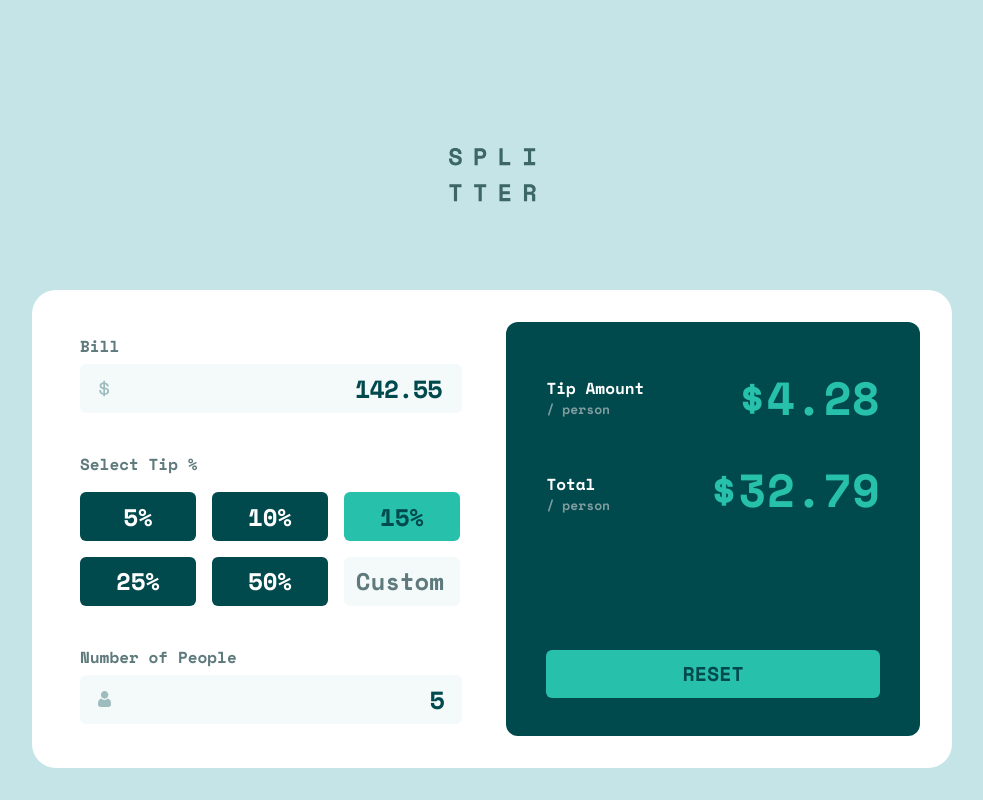
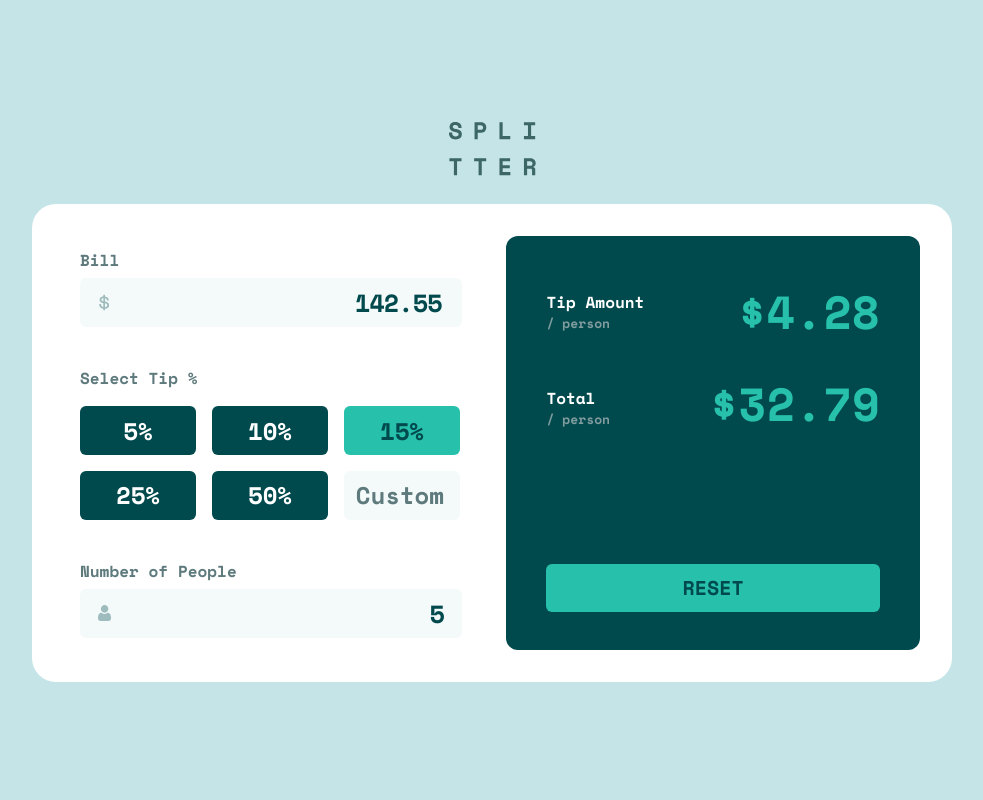
Before and after one commit to adityaphasu/tip-calculator-app, a React (Vite) app: page / in a window 1280 px wide. Shown: the whole page, without its empty margins (148-1131 px from the left). Built offline with nearby package versions, Linux system fonts and the light colour scheme.

Commit message:
Update styles in App and Result components

```diff
--- a/src/App.tsx
+++ b/src/App.tsx
@@ -3,7 +3,7 @@ import Logo from "./assets/images/logo.svg";
 
 function App() {
   return (
-    <main className="flex h-full flex-col gap-10 xl:mt-[4.25rem] xl:gap-[5.5rem]">
+    <main className="flex h-full flex-col gap-10 md:gap-7 xl:mt-[4.25rem] xl:gap-[5.5rem]">
       <h1 className="sr-only">Tip Calculator</h1>
       <div className="flex justify-center pt-12 lg:pt-1 xl:pt-12">
         <img src={Logo} alt="" />
--- a/src/components/Result.tsx
+++ b/src/components/Result.tsx
@@ -9,10 +9,10 @@ const Result = ({ tipAmount, totalAmount }: ResultProps) => {
   return (
     <div className="space-y-6 lg:space-y-[3.25rem]">
       <div className="flex justify-between">
-        <h3 className="flex flex-col justify-center text-white">
+        <h2 className="flex flex-col justify-center text-white">
           Tip Amount{" "}
           <span className="text-[.8125rem] text-grayish-cyan">/ person</span>
-        </h3>
+        </h2>
         <p
           className={twMerge(
             "pt-1 text-strong-cyan",
@@ -23,9 +23,9 @@ const Result = ({ tipAmount, totalAmount }: ResultProps) => {
         </p>
       </div>
       <div className="flex justify-between ">
-        <h3 className="flex flex-col justify-center text-white">
+        <h2 className="flex flex-col justify-center text-white">
           Total <span className="text-[13px] text-grayish-cyan">/ person</span>
-        </h3>
+        </h2>
         <p
           className={twMerge(
             "pt-1 text-strong-cyan lg:pt-0 ",
--- a/tailwind.config.js
+++ b/tailwind.config.js
@@ -3,6 +3,9 @@ export default {
   content: ["./index.html", "./src/**/*.{js,ts,jsx,tsx}"],
   theme: {
     extend: {
+      screens: {
+        xl: "1440px",
+      },
       colors: {
         "strong-cyan": "hsl(172, 67%, 45%)",
         "very-dark-cyan": "hsl(183, 100%, 15%)",
```
